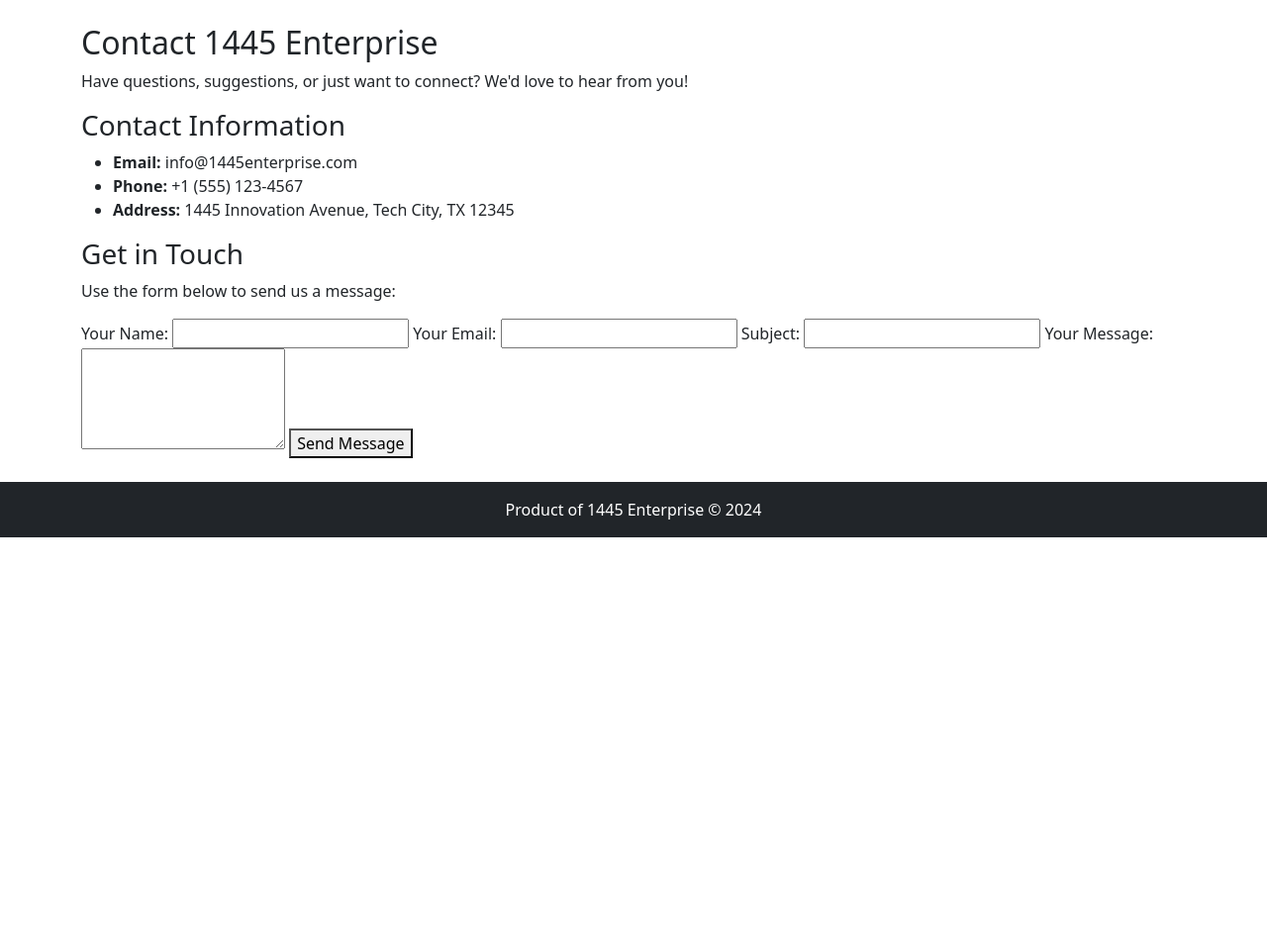
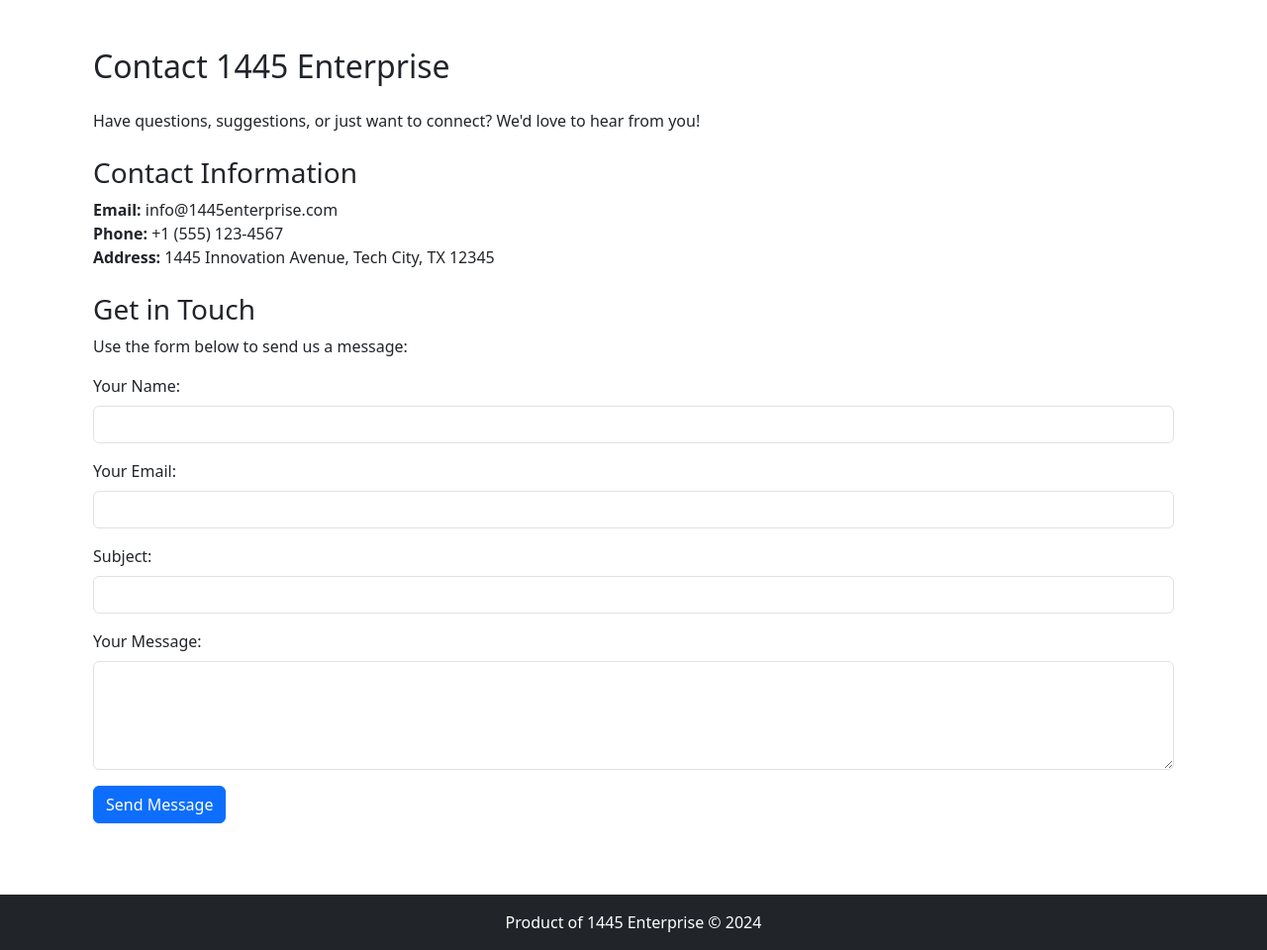
Before and after one commit to a-pacifique/generator, a Django app: page /contact-us/ in a window 1280 px wide. Shown: the part 88-1048 px from the top of the page at 99% size. Before the commit the page ends 631 px from the top, so only its background shows below. Run offline with Django 4.2, Linux system fonts and the light colour scheme; some libraries are stand-ins or nearby versions.

Commit message:
Update contact_us.html

```diff
--- a/Articles/templates/contact_us.html
+++ b/Articles/templates/contact_us.html
@@ -1,44 +1,50 @@
 <!-- templates/contact_us.html -->
 {% extends 'layout.html' %}
 
-{% block title %}Contact Us - TheFlipperEconomics{% endblock %}
+{% block title %}Connect With Us - TheFlipperEconomics{% endblock %}
 
 {% block content %}
-    <main>
-        <section>
+    <section class="container py-4">
         <article>
-                <h2>Contact 1445 Enterprise</h2>
+            <h2 class="mb-4">Contact 1445 Enterprise</h2>
             <p>Have questions, suggestions, or just want to connect? We'd love to hear from you!</p>
 
-                <h3>Contact Information</h3>
-                <ul>
+            <h3 class="mt-4">Contact Information</h3>
+            <ul class="list-unstyled">
                 <li><strong>Email:</strong> info@1445enterprise.com</li>
                 <li><strong>Phone:</strong> +1 (555) 123-4567</li>
                 <li><strong>Address:</strong> 1445 Innovation Avenue, Tech City, TX 12345</li>
             </ul>
 
-                <h3>Get in Touch</h3>
+            <h3 class="mt-4">Get in Touch</h3>
             <p>Use the form below to send us a message:</p>
 
-                <form action="#" method="post">
+            <form action="#" method="post" class="mb-4">
                 <!-- Include form fields for name, email, subject, and message -->
                 <!-- You may use your preferred method for handling form submissions -->
 
-                    <label for="name">Your Name:</label>
-                    <input type="text" id="name" name="name" required>
+                <div class="mb-3">
+                    <label for="name" class="form-label">Your Name:</label>
+                    <input type="text" id="name" name="name" class="form-control" required>
+                </div>
 
-                    <label for="email">Your Email:</label>
-                    <input type="email" id="email" name="email" required>
+                <div class="mb-3">
+                    <label for="email" class="form-label">Your Email:</label>
+                    <input type="email" id="email" name="email" class="form-control" required>
+                </div>
 
-                    <label for="subject">Subject:</label>
-                    <input type="text" id="subject" name="subject" required>
+                <div class="mb-3">
+                    <label for="subject" class="form-label">Subject:</label>
+                    <input type="text" id="subject" name="subject" class="form-control" required>
+                </div>
 
-                    <label for="message">Your Message:</label>
-                    <textarea id="message" name="message" rows="4" required></textarea>
+                <div class="mb-3">
+                    <label for="message" class="form-label">Your Message:</label>
+                    <textarea id="message" name="message" rows="4" class="form-control" required></textarea>
+                </div>
 
-                    <button type="submit">Send Message</button>
+                <button type="submit" class="btn btn-primary">Send Message</button>
             </form>
         </article>
     </section>
-    </main>
 {% endblock %}
```
Lines whose indentation alone changed are shown as unchanged.
